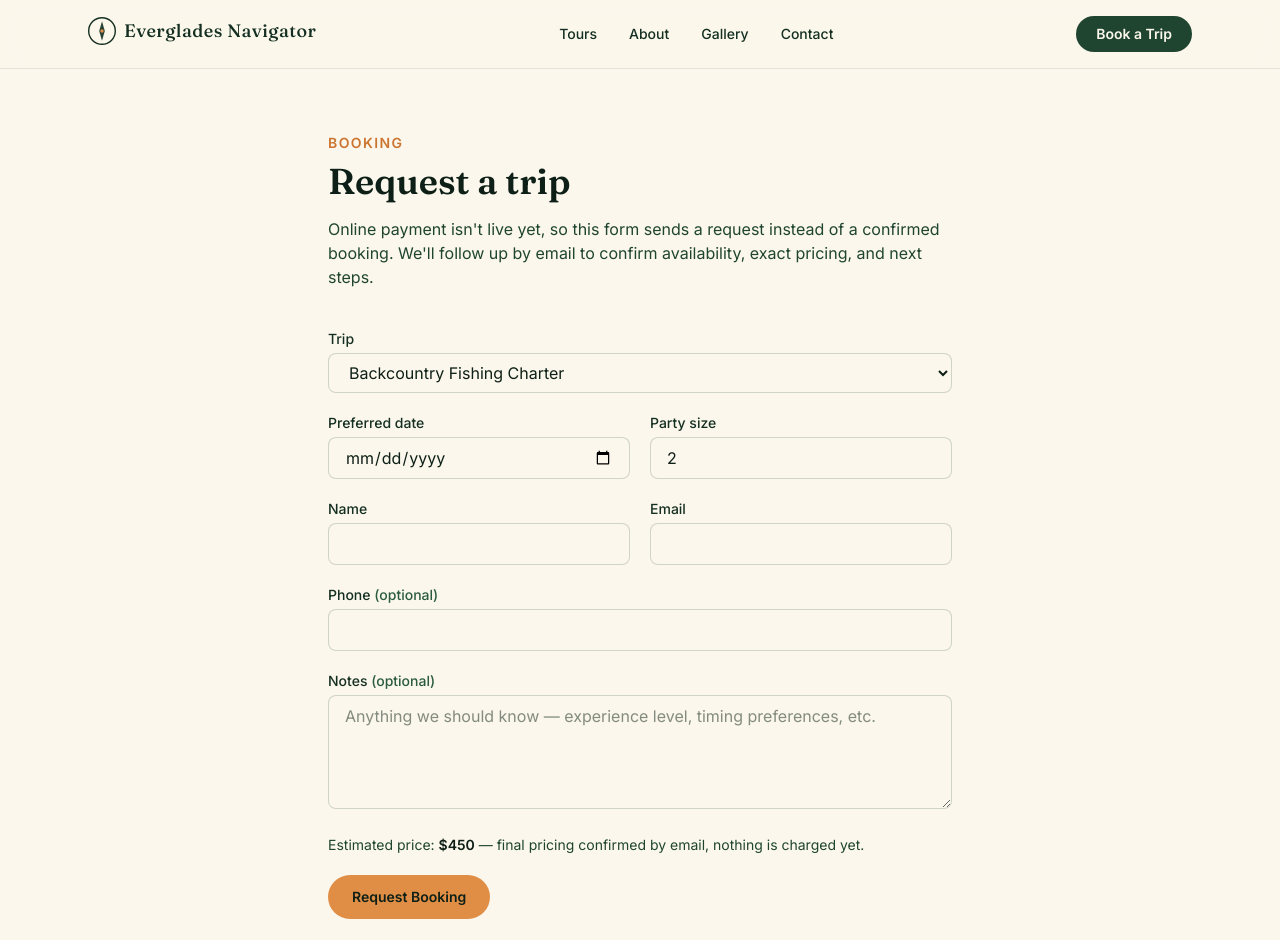
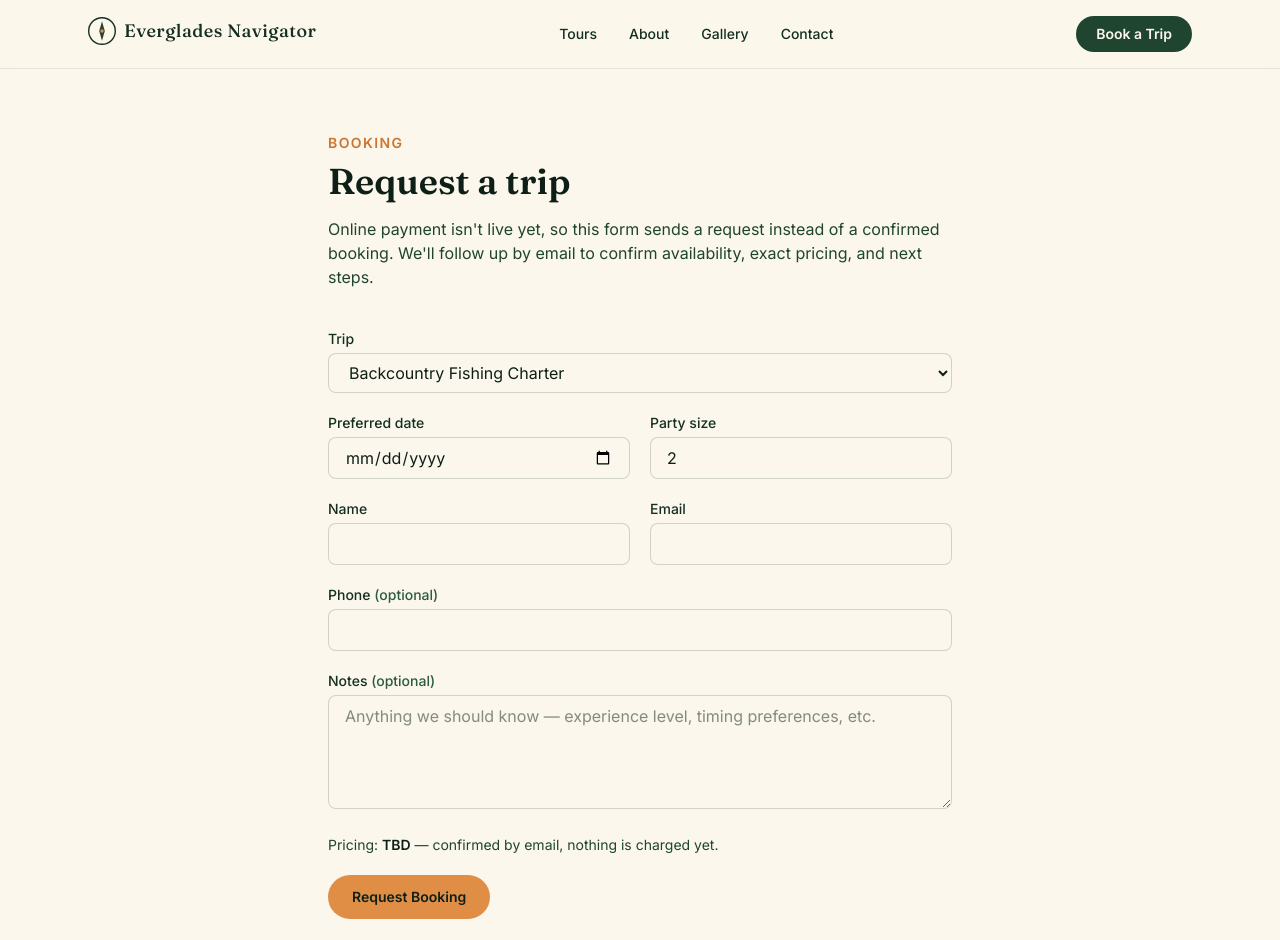
Before and after one commit to conradicle/evergladesnavigator, a Next.js app: page /booking in a window 1280 px wide. Shown: the top 940 px of the page. Built offline with nearby package versions, Linux system fonts and the light colour scheme.

Commit message:
Replace all displayed prices with TBD
Concrete dollar amounts on the Tours and Booking pages read as firm
quotes before real pricing exists. Removed the price fields and the
estimate calculator entirely rather than just hiding the numbers, so
there's no lingering fake pricing data in the codebase.

```diff
--- a/src/app/actions/booking.ts
+++ b/src/app/actions/booking.ts
@@ -1,13 +1,11 @@
 "use server";
 
 import { getTripBySlug } from "@/lib/tours";
-import { estimateTripPrice } from "@/lib/pricing";
 import { isPaymentsEnabled } from "@/lib/stripe";
 
 export interface BookingState {
   status: "idle" | "success" | "error";
   message?: string;
-  estimate?: number;
 }
 
 export async function submitBookingRequest(
@@ -39,8 +37,6 @@ export async function submitBookingRequest(
     return { status: "error", message: "Please enter a valid email address." };
   }
 
-  const estimate = estimateTripPrice(tripSlug, partySize);
-
   // Online payments aren't live yet (see lib/stripe.ts). Once
   // STRIPE_SECRET_KEY is set, this is where the booking would be handed off
   // to POST /api/checkout to create a Stripe Checkout Session and redirect
@@ -57,13 +53,11 @@ export async function submitBookingRequest(
     email,
     phone,
     notes,
-    estimate,
   });
 
   return {
     status: "success",
     message:
       "Thanks — your trip request has been received. We'll follow up by email to confirm availability and pricing.",
-    estimate: estimate ?? undefined,
   };
 }
--- a/src/app/api/checkout/route.ts
+++ b/src/app/api/checkout/route.ts
@@ -25,7 +25,7 @@ export async function POST() {
   //       price_data: {
   //         currency: "usd",
   //         product_data: { name: trip.name },
-  //         unit_amount: toStripeAmount(estimateTripPrice(tripSlug, partySize)),
+  //         unit_amount: toStripeAmount(priceForTrip(tripSlug, partySize)),
   //       },
   //       quantity: 1,
   //     },
--- a/src/app/tours/page.tsx
+++ b/src/app/tours/page.tsx
@@ -6,7 +6,7 @@ import { TRIP_CATEGORY_LABELS, trips, type TripCategory } from "@/lib/tours";
 export const metadata: Metadata = {
   title: "Tours | Everglades Navigator",
   description:
-    "Fishing charters and ecotours through the Florida Everglades — trip lengths, group sizes, and starting prices.",
+    "Fishing charters and ecotours through the Florida Everglades — trip lengths and group sizes.",
 };
 
 const SECTIONS: { id: TripCategory; blurb: string; variant: "water" | "swamp" }[] = [
@@ -40,10 +40,9 @@ export default function ToursPage() {
           Fishing charters &amp; ecotours
         </h1>
         <p className="text-swamp-800">
-          Prices below are starting estimates for planning purposes. Final
-          pricing depends on trip length, group size, and season — request a
-          booking and we&apos;ll confirm exact details before anything is
-          charged.
+          Pricing is still being finalized and depends on trip length, group
+          size, and season — request a booking and we&apos;ll follow up with
+          exact details before anything is charged.
         </p>
       </div>
 
@@ -75,7 +74,7 @@ export default function ToursPage() {
                         {trip.name}
                       </h3>
                       <span className="whitespace-nowrap text-sm font-semibold text-sunset-600">
-                        From ${trip.priceFrom}
+                        Pricing: TBD
                       </span>
                     </div>
                     <p className="text-sm text-swamp-700">
--- a/src/components/BookingForm.tsx
+++ b/src/components/BookingForm.tsx
@@ -3,7 +3,6 @@
 import { useActionState, useState } from "react";
 import { submitBookingRequest, type BookingState } from "@/app/actions/booking";
 import { trips } from "@/lib/tours";
-import { estimateTripPrice } from "@/lib/pricing";
 
 const initialState: BookingState = { status: "idle" };
 
@@ -14,8 +13,6 @@ export default function BookingForm({ initialTrip }: { initialTrip?: string }) {
   );
   const [tripSlug, setTripSlug] = useState(initialTrip ?? trips[0].slug);
   const [partySize, setPartySize] = useState(2);
-
-  const liveEstimate = estimateTripPrice(tripSlug, partySize);
 
   return (
     <form action={formAction} className="space-y-5">
@@ -121,13 +118,10 @@ export default function BookingForm({ initialTrip }: { initialTrip?: string }) {
         />
       </div>
 
-      {liveEstimate !== null && (
-        <p className="text-sm text-swamp-800">
-          Estimated price:{" "}
-          <span className="font-semibold text-swamp-950">${liveEstimate}</span>{" "}
-          — final pricing confirmed by email, nothing is charged yet.
-        </p>
-      )}
+      <p className="text-sm text-swamp-800">
+        Pricing: <span className="font-semibold text-swamp-950">TBD</span> —
+        confirmed by email, nothing is charged yet.
+      </p>
 
       {state.status === "error" && (
         <p className="text-sm font-medium text-red-700">{state.message}</p>
@@ -135,9 +129,6 @@ export default function BookingForm({ initialTrip }: { initialTrip?: string }) {
       {state.status === "success" && (
         <div className="rounded-lg border border-swamp-700/30 bg-sand-200/60 p-4 text-sm text-swamp-900">
           <p className="font-medium">{state.message}</p>
-          {state.estimate !== undefined && (
-            <p className="mt-1">Estimated price: ${state.estimate}</p>
-          )}
         </div>
       )}
 
--- a/src/lib/pricing.ts
+++ /dev/null
@@ -1,17 +0,0 @@
-import { getTripBySlug } from "@/lib/tours";
-
-const PRICE_PER_EXTRA_GUEST = 40;
-const BASE_GROUP_SIZE = 2;
-
-/**
- * Rough estimate only — final pricing is confirmed by hand until online
- * payments are live. Kept in dollars; convert to cents at the Stripe
- * integration boundary (see lib/stripe.ts).
- */
-export function estimateTripPrice(tripSlug: string, partySize: number) {
-  const trip = getTripBySlug(tripSlug);
-  if (!trip) return null;
-
-  const extraGuests = Math.max(0, partySize - BASE_GROUP_SIZE);
-  return trip.priceFrom + extraGuests * PRICE_PER_EXTRA_GUEST;
-}
--- a/src/lib/tours.ts
+++ b/src/lib/tours.ts
@@ -8,7 +8,6 @@ export interface Trip {
   groupSize: string;
   description: string;
   highlights: string[];
-  priceFrom: number;
 }
 
 export const TRIP_CATEGORY_LABELS: Record<TripCategory, string> = {
@@ -31,7 +30,6 @@ export const trips: Trip[] = [
       "Light-tackle and fly options",
       "All skill levels welcome",
     ],
-    priceFrom: 450,
   },
   {
     slug: "full-day-fishing-charter",
@@ -46,7 +44,6 @@ export const trips: Trip[] = [
       "Lunch break on the water",
       "Best for experienced anglers",
     ],
-    priceFrom: 750,
   },
   {
     slug: "everglades-wildlife-ecotour",
@@ -61,7 +58,6 @@ export const trips: Trip[] = [
       "Narrated by a local guide",
       "Great for photography",
     ],
-    priceFrom: 220,
   },
   {
     slug: "sunset-ecotour",
@@ -76,7 +72,6 @@ export const trips: Trip[] = [
       "Cooler evening temperatures",
       "Great for couples and small groups",
     ],
-    priceFrom: 240,
   },
   {
     slug: "fish-and-explore-combo",
@@ -91,7 +86,6 @@ export const trips: Trip[] = [
       "Flexible pacing on the water",
       "Good fit for mixed groups",
     ],
-    priceFrom: 600,
   },
 ];
 
```
Also changed, not shown: 1 other file (tests, documents, lock files or other folders).
